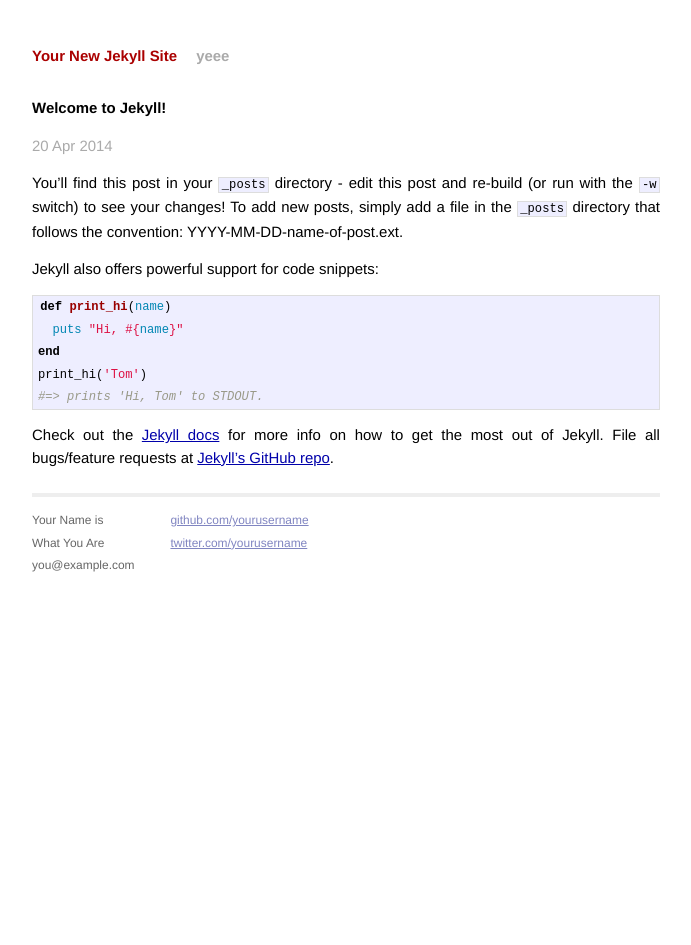
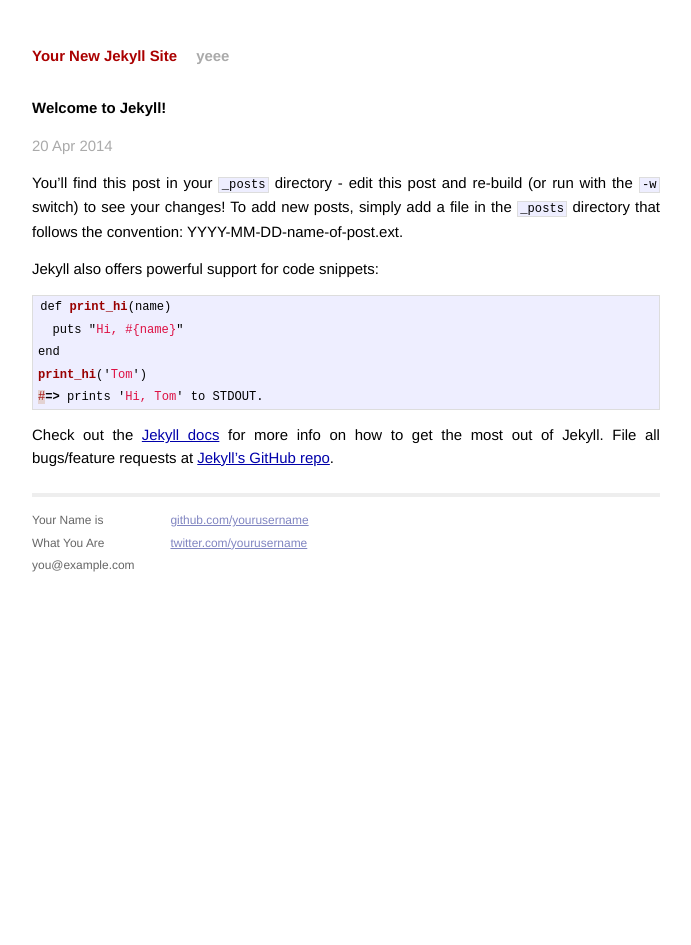
Before and after one commit to spacedaniel22/jekyll-gulp-sass-browser-sync, a Jekyll site: the page built from _posts/2014-04-20-welcome-to-jekyll.markdown, in a window 1280 px wide. Shown: the whole page, without its empty margins (294-985 px from the left). Built offline with Jekyll 4.4.1, drawn with Linux system fonts in a browser that asks for light colours.

Commit message:
testing out post category
it works!

```diff
--- a/_posts/2014-04-20-welcome-to-jekyll.markdown
+++ b/_posts/2014-04-20-welcome-to-jekyll.markdown
@@ -10,7 +10,7 @@
 
 Jekyll also offers powerful support for code snippets:
 
-{% highlight ruby %}
+{% highlight javascript %}
 def print_hi(name)
   puts "Hi, #{name}"
 end
```
Also changed, not shown: other parts of _posts/2014-04-20-welcome-to-jekyll.markdown (+1 -1 lines), index.html (line endings or trailing spaces).
